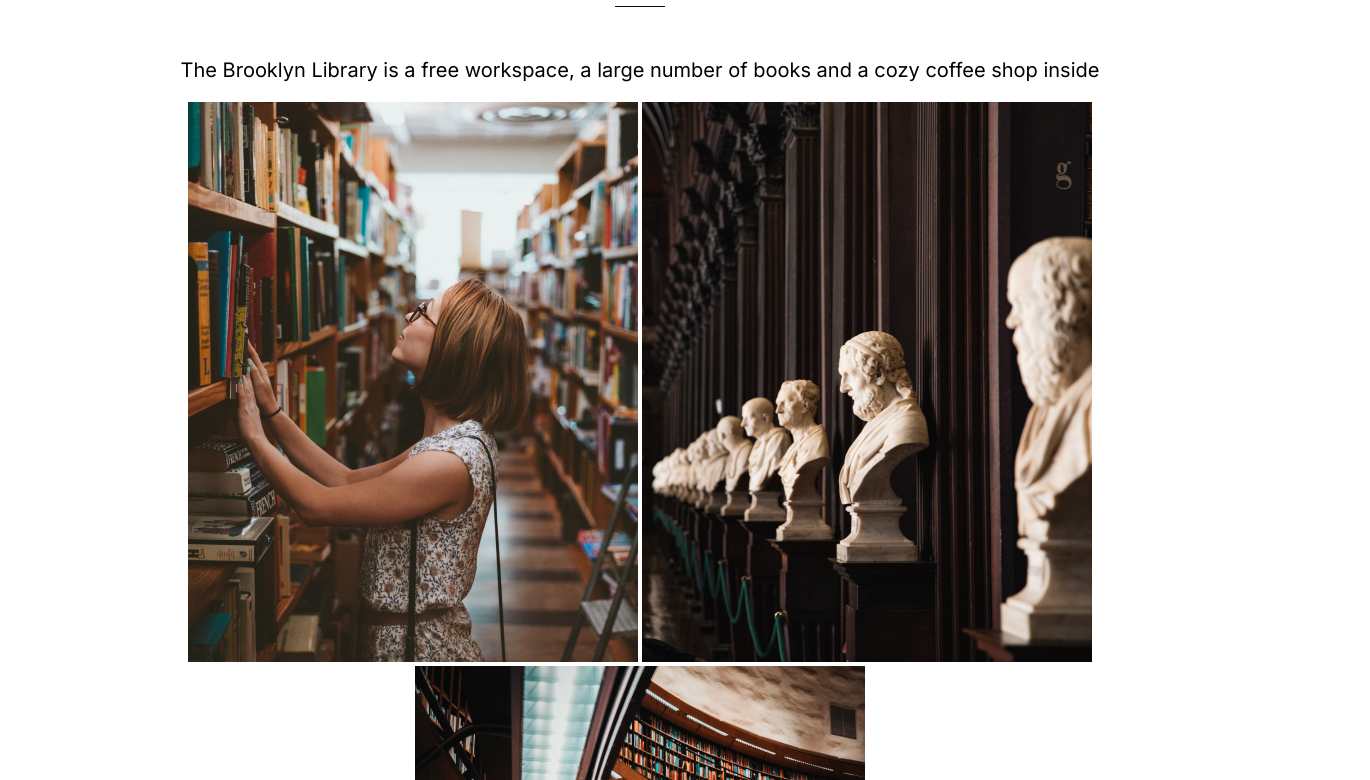
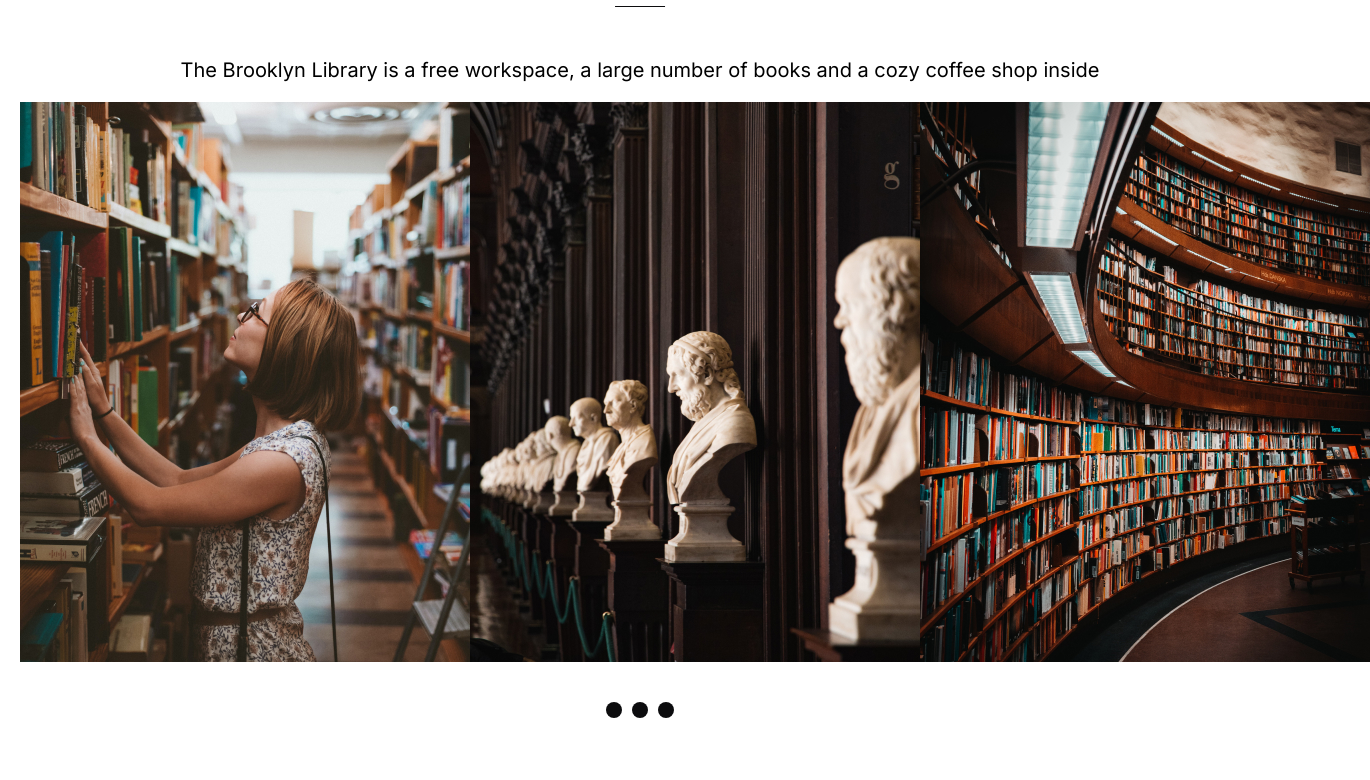
Before and after one commit to BalashovaMa/library, a plain HTML site: page index.html in a window 1280 px wide. Shown: the part 760-1540 px from the top of the page, 1370 px wide, since content can reach past the window. After the commit the page ends 1498 px from the top, so only its background shows below. Drawn offline with Linux system fonts and the light colour scheme; a web font is replaced by a local one.

Commit message:
feat: add styles for section about

```diff
--- a/style.css
+++ b/style.css
@@ -111,3 +111,23 @@ h1 {
     font-weight: 400;
     margin-bottom: 1.25rem;
 }
+
+.carousel {
+    display: flex;
+    justify-content: space-between;
+    margin-bottom: 2.5rem;
+}
+
+.carousel-dots {
+    display: flex;
+    align-items: center;
+    justify-content: center;
+    gap: 10px;
+}
+
+.dot {
+    width: 16px;
+    height: 16px;
+    border-radius: 50px;
+    background-color: #0c0c0e;
+}
```
